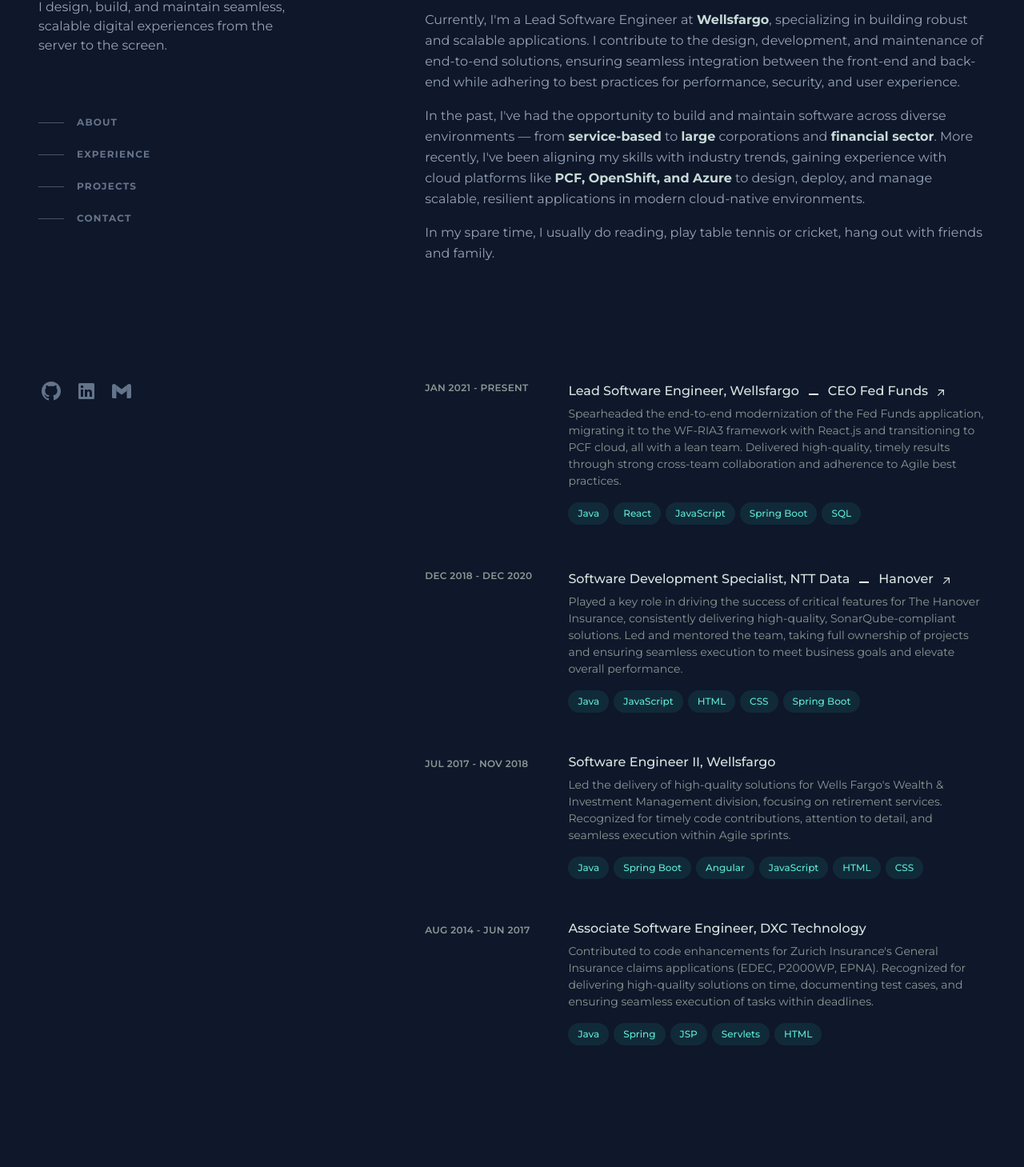
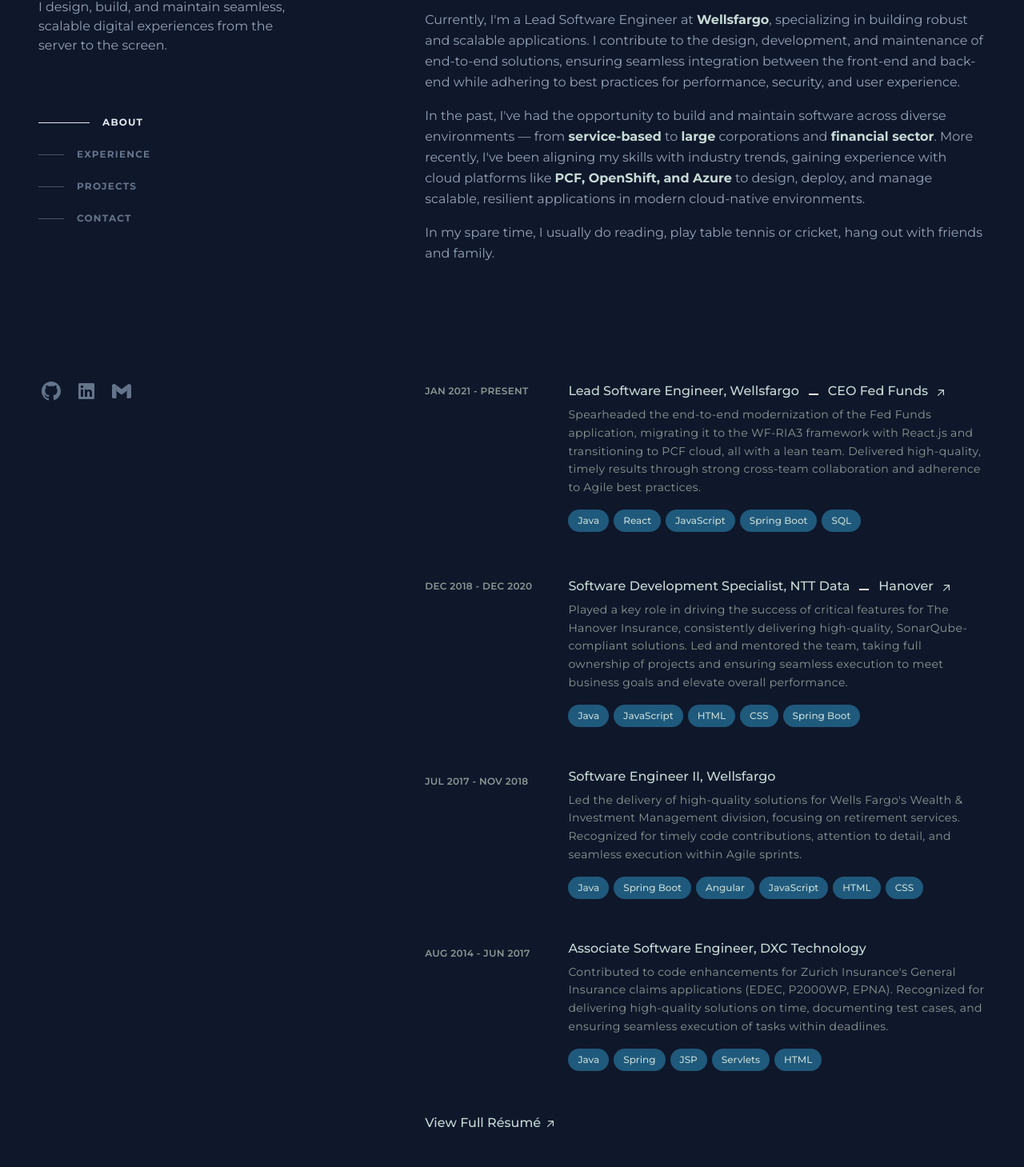
Before and after one commit to birojisrinadh/srinadh-profile, a React (Vite) app: page / in a window 1280 px wide. Shown: the part 203-1662 px from the top of the page at 80% size. Built offline with nearby package versions, Linux system fonts and the light colour scheme; a web font is replaced by a local one.

Commit message:
Added resume link to experience section and included handleScroll effect for section based navigation

```diff
--- a/src/sections/Experience.jsx
+++ b/src/sections/Experience.jsx
@@ -30,7 +30,7 @@
       description:
         "Spearheaded the end-to-end modernization of the Fed Funds application, migrating it to the WF-RIA3 framework with React.js and transitioning to PCF cloud, all with a lean team. Delivered high-quality, timely results through strong cross-team collaboration and adherence to Agile best practices.",
       application: "CEO Fed Funds",
-      appLink: "https://www.wellsfargo.com/",
+      appLink: "https://wellsoffice.ceo.wellsfargo.com/",
     },
     {
       doj: "DEC 2018",
@@ -43,7 +43,7 @@
       description:
         "Played a key role in driving the success of critical features for The Hanover Insurance, consistently delivering high-quality, SonarQube-compliant solutions. Led and mentored the team, taking full ownership of projects and ensuring seamless execution to meet business goals and elevate overall performance.",
       application: "Hanover",
-      appLink: "https://www.hanover.com/",
+      appLink: "https://registration.hanover.com/",
     },
     {
       doj: "JUL 2017",
@@ -97,7 +97,7 @@
               <div className="group relative grid pb-1 transition-all sm:grid-cols-8 sm:gap-8 md:gap-4 lg:hover:!opacity-100 lg:group-hover/list:opacity-50">
                 <div className="absolute -inset-x-4 -inset-y-4 z-0 hidden rounded-md transition motion-reduce:transition-none lg:-inset-x-6 lg:block lg:group-hover:bg-gray-800/50 lg:group-hover:shadow-[inset_0_1px_0_0_rgba(148,163,184,0.1)] lg:group-hover:drop-shadow-lg dark:lg:group-hover:bg-gray-300/20"></div>
                 <header
-                  className="z-10 mb-2 mt-1 text-xs font-semibold uppercase tracking-wide text-mint-800 dark:text-gray-800 sm:col-span-2"
+                  className="z-10 my-2 text-xs font-semibold uppercase tracking-wide text-mint-800 dark:text-gray-800 sm:col-span-2"
                   aria-label={tenureAriaLabel(experience)}
                 >
                   {tenureString(experience)}
@@ -107,7 +107,7 @@
                     <div>
                       <a
                         href={experience.appLink || "#"}
-                        className="group/link flex flex-col items-start text-base font-medium leading-tight text-mint-200 hover:text-teal-200 focus-visible:text-teal-200 dark:text-gray-900 md:flex-row md:items-baseline lg:flex-row lg:items-baseline"
+                        className="group/link hover:text-sagaGreen focus-visible:text-sagaGreen flex flex-col items-start text-base font-medium leading-tight text hover:font-semibold focus-visible:font-semibold dark:text-gray-900 md:flex-row md:items-baseline lg:flex-row lg:items-baseline"
                         target="_blank"
                         rel="noreferrer noopener"
                         aria-label="#"
@@ -131,7 +131,7 @@
                       </a>
                     </div>
                   </h3>
-                  <p className="mt-2 text-sm leading-normal text-mint-800 dark:text-gray-700">
+                  <p className="mt-2 text-sm leading-relaxed tracking-wide text-mint-800 dark:text-gray-700">
                     {experience.description}
                   </p>
                   <ul
@@ -140,7 +140,7 @@
                   >
                     {experience.languages.map((language, index) => (
                       <li key={index} className="mr-1.5 mt-2">
-                        <div className="flex items-center rounded-full bg-teal-400/10 px-3 py-1 text-xs font-medium leading-5 text-teal-300 dark:bg-gray-800/10 dark:text-gray-800">
+                        <div className="bg-indigo/40 border-royalBlue flex items-center rounded-full px-3 py-1 text-xs font-medium leading-5 text dark:bg-gray-800/10 dark:text-gray-800">
                           {language}
                         </div>
                       </li>
@@ -151,6 +151,19 @@
             </li>
           ))}
         </ol>
+        <div className="mt-12">
+          <a
+            href="/#"
+            className="group/link inline-flex items-baseline text-base font-medium leading-tight text hover:font-semibold hover:text-mint-100 focus-visible:font-semibold focus-visible:text-mint-100 dark:text-gray-900"
+            target="_blank"
+            rel="noreferrer noopener"
+            aria-label="View Full Résumé (opens in a new tab)"
+          >
+            <span>
+              View Full <span className="inline-block">Résumé{arrowSVG}</span>
+            </span>
+          </a>
+        </div>
       </div>
     </>
   );
--- a/src/sections/InPageNav.jsx
+++ b/src/sections/InPageNav.jsx
@@ -7,6 +7,36 @@
   const handleClick = (link) => {
     setActiveLink(link);
   };
+
+  React.useEffect(() => {
+    const handleScroll = (entries) => {
+      entries.forEach((entry) => {
+        if (entry.isIntersecting) {
+          setActiveLink(entry.target.id);
+        }
+      });
+    };
+
+    const observer = new IntersectionObserver(handleScroll, {
+      threshold: 0.6, // Adjust this value as needed
+    });
+
+    navLinks.forEach((link) => {
+      const section = document.getElementById(link);
+      if (section) {
+        observer.observe(section);
+      }
+    });
+
+    return () => {
+      navLinks.forEach((link) => {
+        const section = document.getElementById(link);
+        if (section) {
+          observer.unobserve(section);
+        }
+      });
+    };
+  }, [navLinks]);
 
   return (
     <nav className="nav hidden lg:block" aria-label="In-page jump links">
@@ -19,10 +49,10 @@
               onClick={() => handleClick(link)}
             >
               <span
-                className={`nav-indicator mr-4 h-px ${activeLink === link ? "w-16 bg-slate-200" : "w-8 bg-slate-600"} transition-all group-hover:w-16 group-hover:bg-slate-200 group-focus-visible:w-16 group-focus-visible:bg-slate-200 motion-reduce:transform-none dark:group-hover:bg-gray-800 dark:group-focus-visible:bg-gray-800`}
+                className={`nav-indicator mr-4 h-px ${activeLink === link ? "w-16 bg-slate-200 dark:bg-gray-800" : "w-8 bg-slate-600"} transition-all group-hover:w-16 group-hover:bg-slate-200 group-focus-visible:w-16 group-focus-visible:bg-slate-200 motion-reduce:transform-none dark:group-hover:bg-gray-800 dark:group-focus-visible:bg-gray-800`}
               ></span>
               <span
-                className={`nav-text text-xs font-bold uppercase tracking-widest ${activeLink === link ? "text-slate-200" : "text-slate-500"} group-hover:text-slate-200 group-focus-visible:text-slate-200 dark:group-hover:text-gray-800 dark:group-focus-visible:text-gray-800`}
+                className={`nav-text text-xs font-bold uppercase tracking-widest ${activeLink === link ? "text-slate-200 dark:text-gray-800" : "text-slate-500"} group-hover:text-slate-200 group-focus-visible:text-slate-200 dark:group-hover:text-gray-800 dark:group-focus-visible:text-gray-800`}
               >
                 {link}
               </span>
--- a/tailwind.config.js
+++ b/tailwind.config.js
@@ -8,11 +8,15 @@
         midnight: "#0f172a",
         lightGray: "#e7e7e9",
         primary: "#c6dad6",
+        indigo: "#38bdf8",
+        royalBlue: "#2563eb",
+        charcoal: "#374151",
       },
       textColor: {
         transparent: "transparent",
         current: "currentColor",
         DEFAULT: "#c6dad6", // default text color
+        sagaGreen: "#c6dad6",
         mint: {
           100: "#dce8e6",
           200: "#d7e5e2",
```
Also changed, not shown: 1 other file (tests, documents, lock files or other folders).
